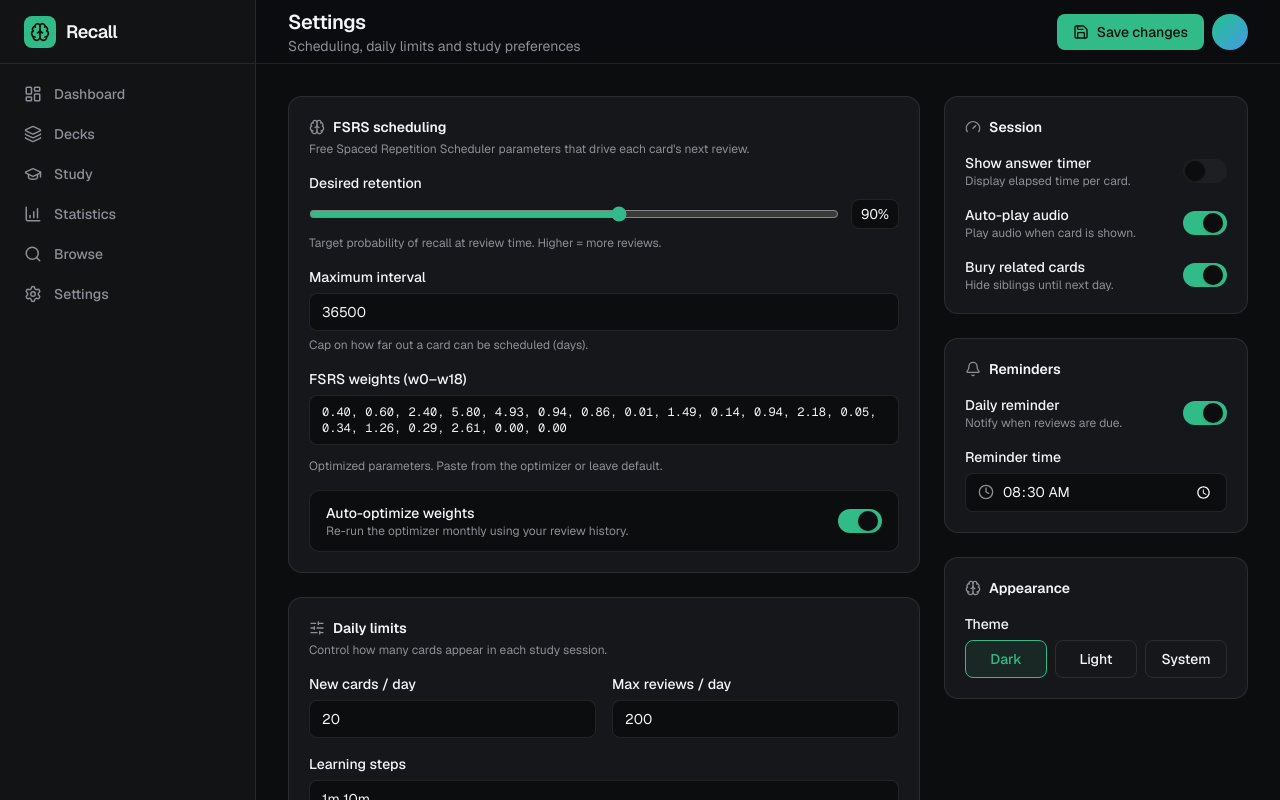
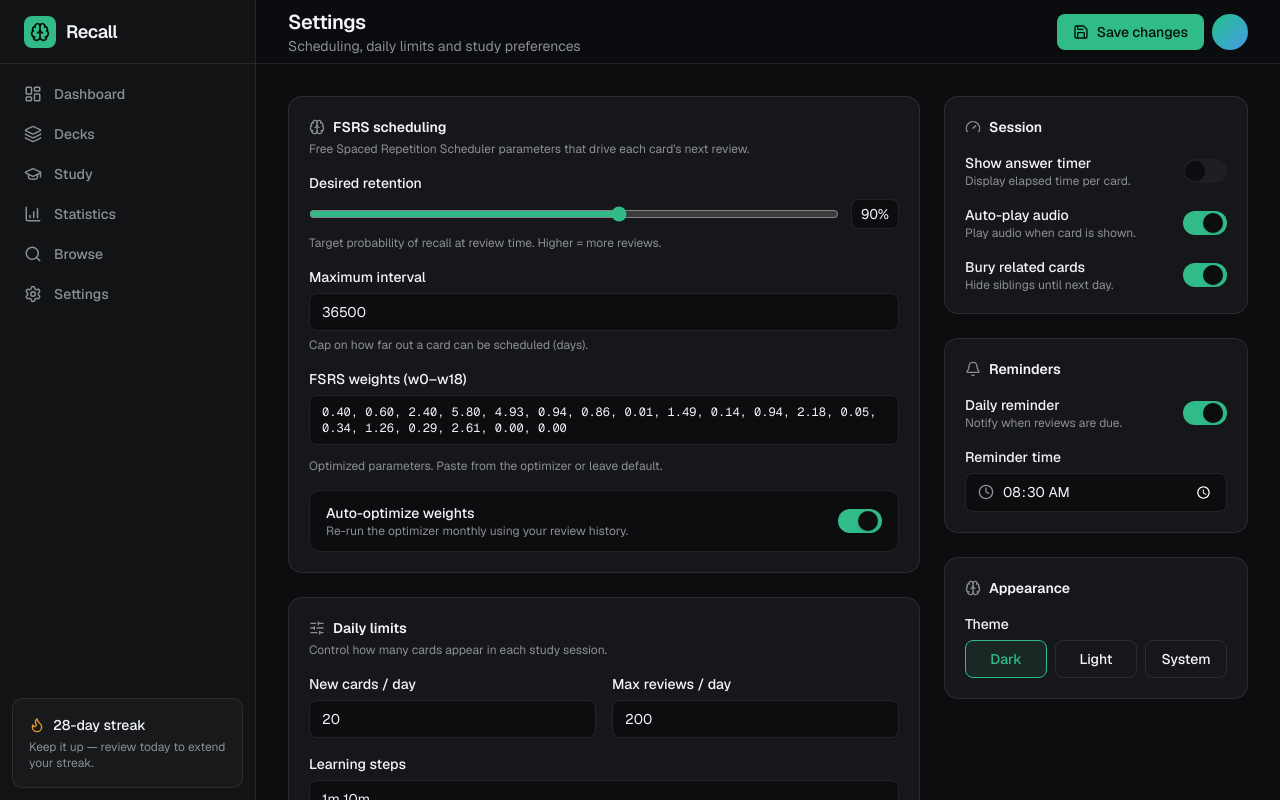
Before and after one commit to KaiNguyenCP/spaced-repetition, a Next.js app: page /settings in a window 1280 px wide. Shown: the top 800 px of the page. Built offline with nearby package versions, Linux system fonts and the light colour scheme.

Commit message:
update appshell layout

```diff
--- a/components/AppShell.tsx
+++ b/components/AppShell.tsx
@@ -26,7 +26,7 @@ export function AppShell({
   children,
 }: AppShellProps) {
   return (
-    <div className="flex min-h-screen bg-background text-foreground">
+    <div className="flex h-screen overflow-hidden bg-background text-foreground">
       <Sidebar active={active} nav={nav} />
 
       <Main
--- a/components/layout/Main.tsx
+++ b/components/layout/Main.tsx
@@ -11,10 +11,12 @@ export const Main = ({
   action,
 }: MainProps) => {
   return (
-    <div className="flex min-w-0 flex-1 flex-col">
+    <div className="flex h-full min-w-0 flex-1 flex-col overflow-hidden">
       <Header title={title} subtitle={subtitle} action={action} />
       <MobileNav active={active} nav={nav} />
-      <main className="flex-1 px-5 py-6 sm:px-8 sm:py-8">{children}</main>
+      <main className="flex-1 overflow-y-auto px-5 py-6 sm:px-8 sm:py-8">
+        {children}
+      </main>
     </div>
   );
 };
```
